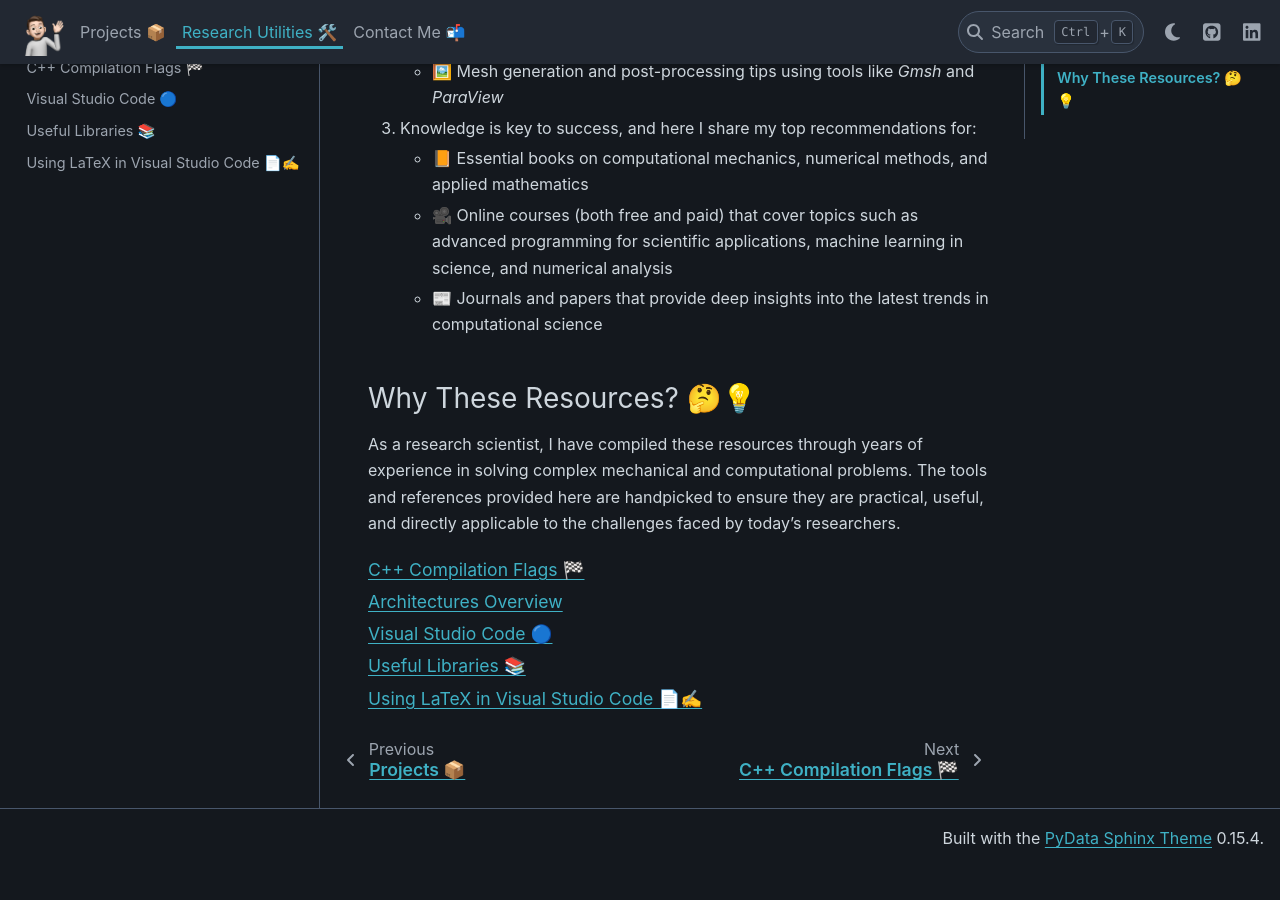
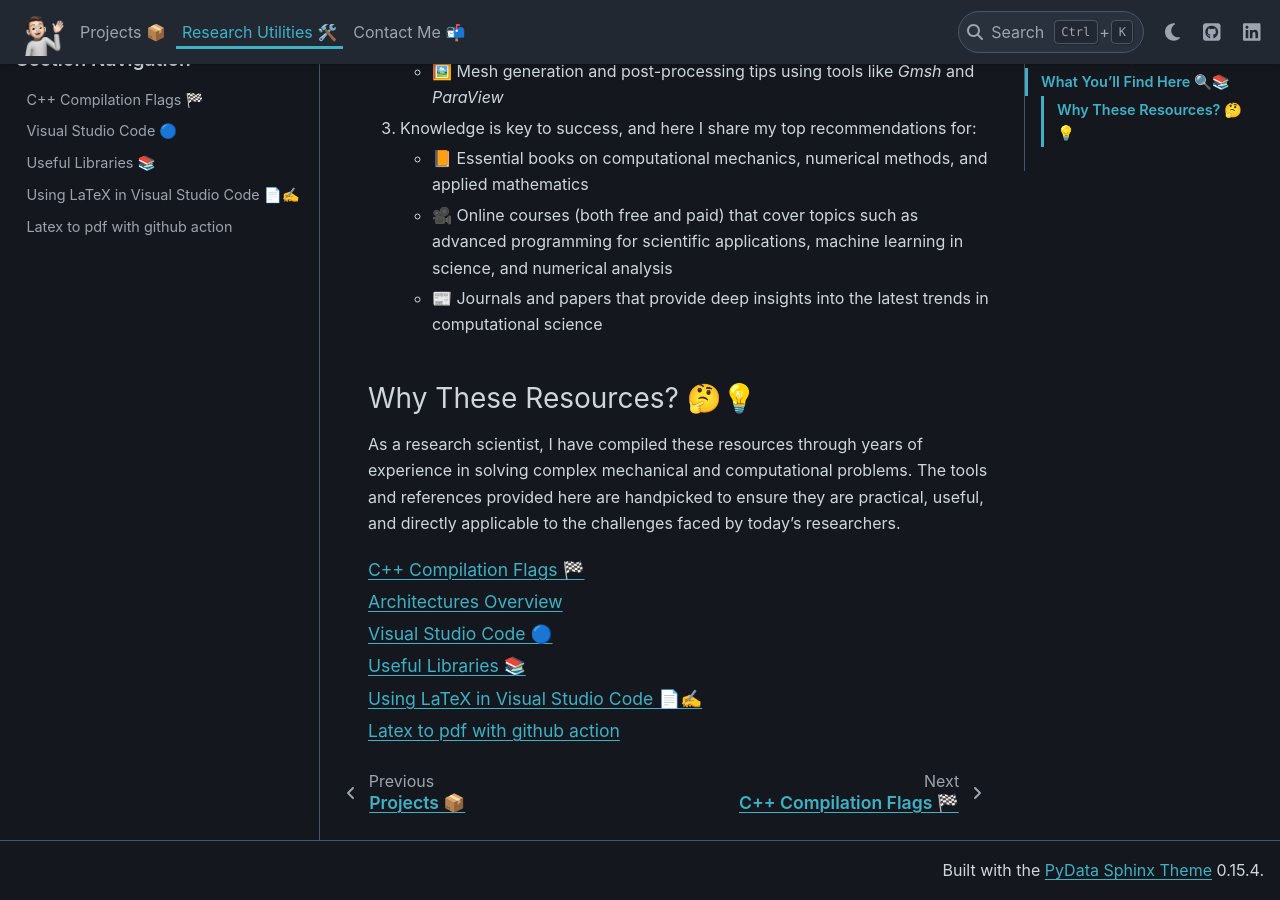
Before and after one commit to CastillonMiguel/CastillonMiguel.github.io, a Sphinx documentation site: the page built from docs/source/Utils/index.rst, in a window 1280 px wide and 900 px high, scrolled down 805 px. Built offline with Sphinx 7.4.7 and the PyData theme 0.15.4, drawn with Linux system fonts in a browser that asks for light colours; before the commit the page ends 1673 px from its top, so only the background shows below that.

Commit message:
Added utils: latex2pdf with github action

```diff
--- /dev/null
+++ b/docs/source/Utils/LatexGithubAction/main.rst
@@ -0,0 +1,5 @@
+Latex to pdf with github action
+===============================
+
+.. include:: https://github.com/CastillonMiguel/Latex2pdf_with_GithubAction/blob/main/README.rst
+  :start-line: 3
--- a/docs/source/Utils/index.rst
+++ b/docs/source/Utils/index.rst
@@ -46,3 +46,4 @@
    VisualStudioCode/main
    Libraries/main
    Latex/main
+   LatexGithubAction/main.rst
```
